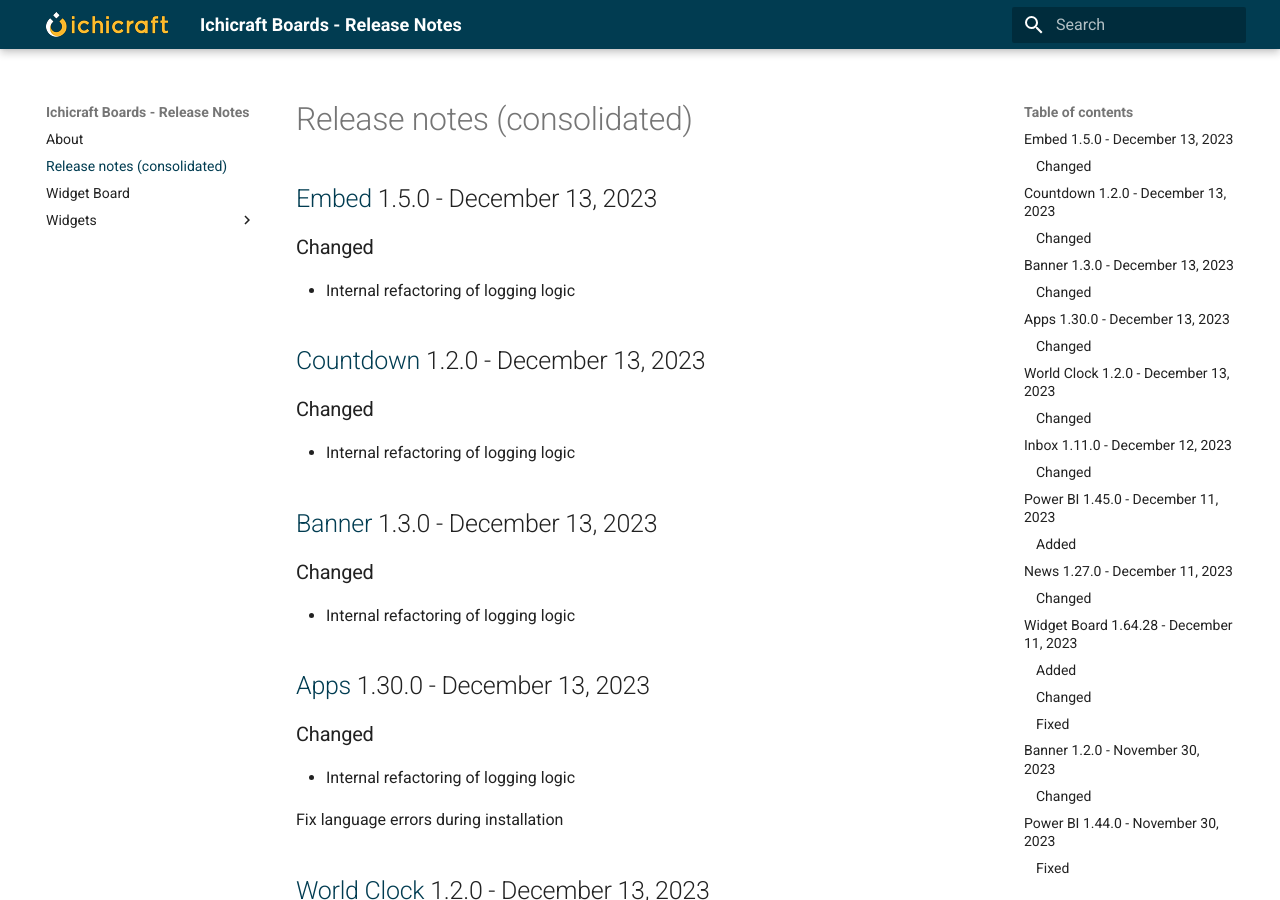
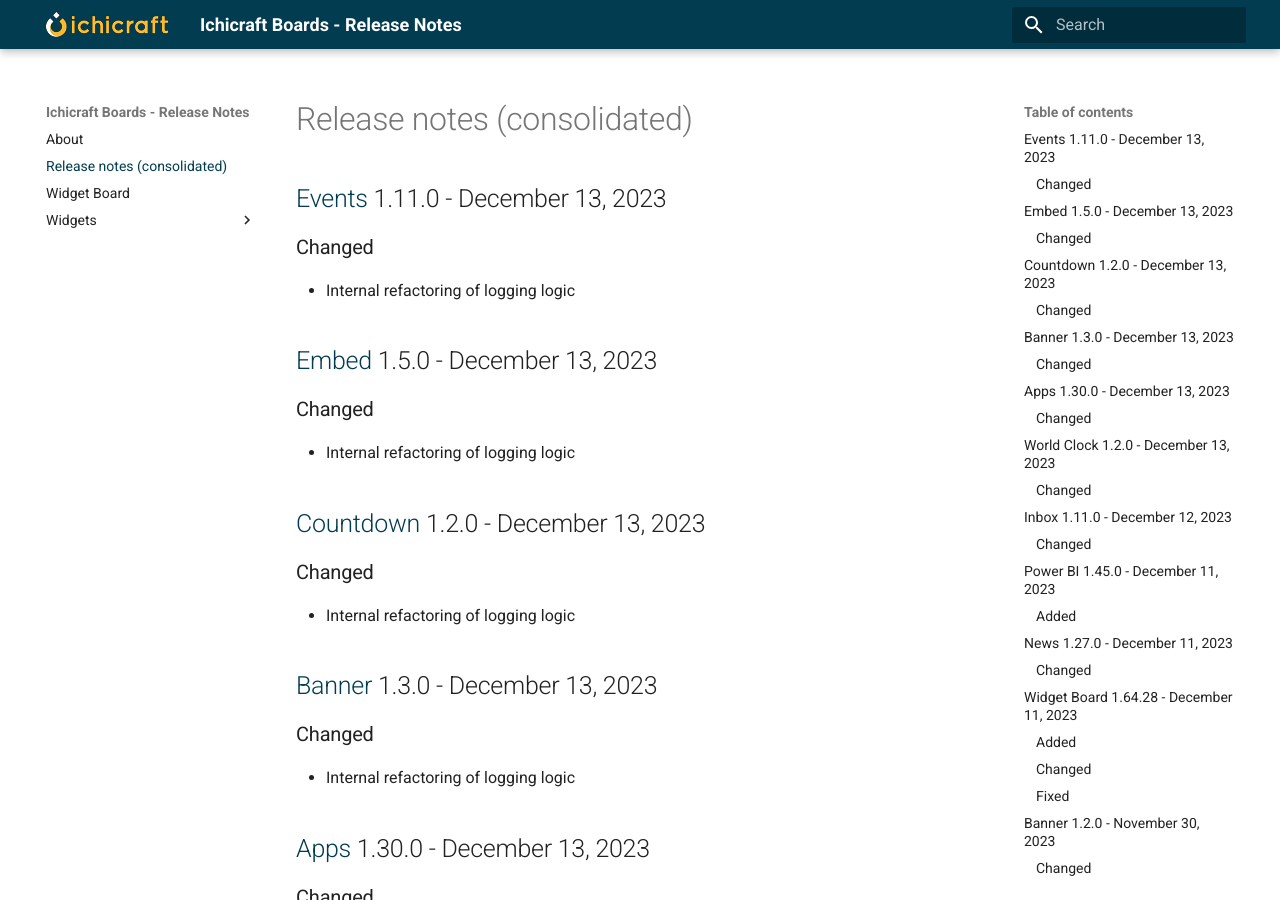
Before and after one commit to ichicraft/widgets-docs, an MkDocs documentation site: the page built from docs/Release-notes-(consolidated).md, in a window 1280 px wide and 900 px high. Built offline with MkDocs 1.6.1 and Material for MkDocs 9.7.7, drawn with Linux system fonts in a browser that asks for light colours.

Commit message:
Release notes updated by BuildService

```diff
--- a/docs/Release-notes-(consolidated).md
+++ b/docs/Release-notes-(consolidated).md
@@ -1,3 +1,9 @@
+## [Events](./Widgets/Events.md) 1.11.0 - December 13, 2023
+
+### Changed
+- Internal refactoring of logging logic
+
+
 ## [Embed](./Widgets/Embed.md) 1.5.0 - December 13, 2023
 
 ### Changed
--- a/docs/Widgets/Events.md
+++ b/docs/Widgets/Events.md
@@ -1,3 +1,9 @@
+## 1.11.0 - December 13, 2023
+
+### Changed
+- Internal refactoring of logging logic
+
+
 ## 1.10.0 - November 30, 2023
 
 ### Changed
```
